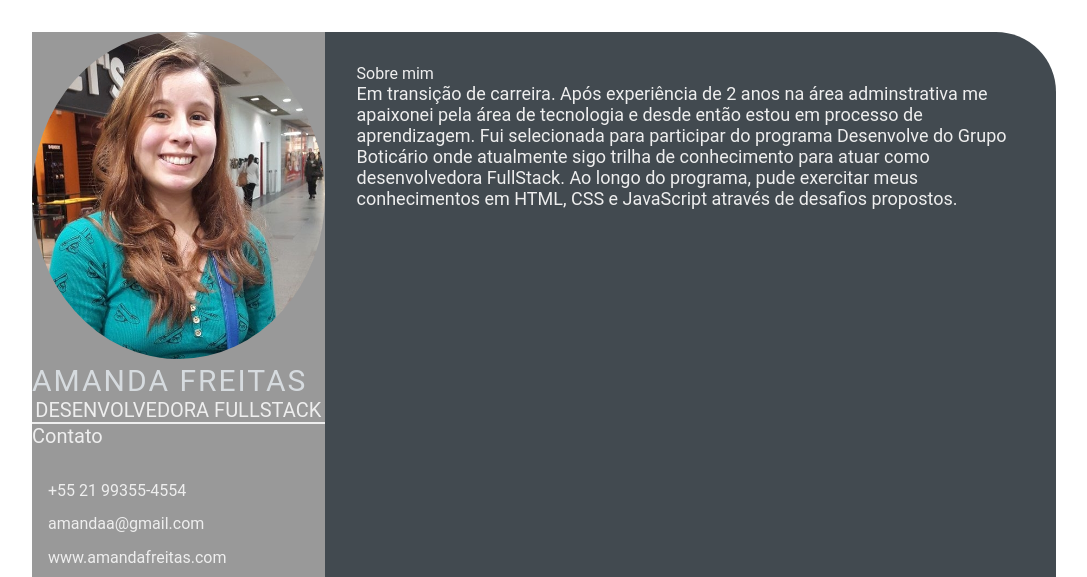
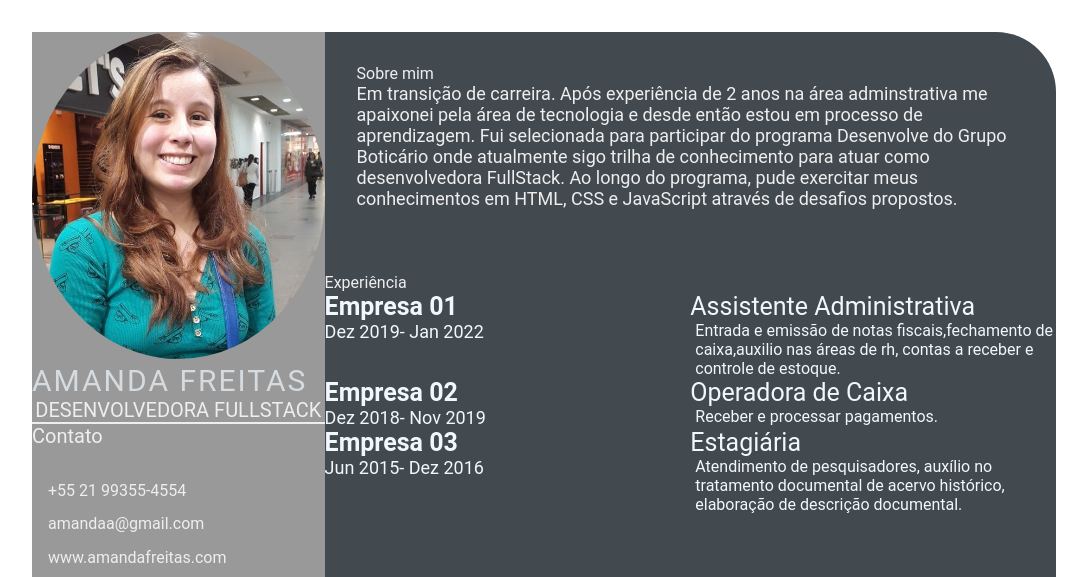
Before and after one commit to amandaafreitas/amandaafreitas.github.io, a plain HTML site: page index.html in a window 1280 px wide. Shown: the top 577 px of the page, without its empty margins (96-1183 px from the left). Drawn offline with Linux system fonts and the light colour scheme.

Commit message:
feature> add job experience (#3)

```diff
--- a/index.html
+++ b/index.html
@@ -58,9 +58,44 @@
                     <div class="right-title">Sobre mim</div>
                     <p class="about-me-contents">Em transição de carreira. Após experiência de 2 anos na área adminstrativa me apaixonei pela área de tecnologia e desde então estou em processo de aprendizagem. Fui selecionada para participar do programa Desenvolve do Grupo Boticário onde atualmente sigo trilha de conhecimento para atuar como desenvolvedora FullStack. Ao longo do programa, pude exercitar meus conhecimentos em HTML, CSS e JavaScript através de desafios propostos.</p>
             </div>
-        </section>
+            <section class="experience-gap">
+                <div class="right-title">Experiência</div>
+                <div class="experience-contents">
+                    <div class="exp-left">
+                        <p class="exp-company-name">Empresa 01</p>
+                        <p class="exp-time-period"> Dez 2019- Jan 2022</p>
+                    </div>
+                    <div class="exp-right">
+                        <p class="exp-position"> Assistente Administrativa</p>
+                        <p class="exp-desc">
+                            Entrada e emissão de notas fiscais,fechamento de caixa,auxilio nas áreas de rh, contas a receber e controle de estoque.
+                        </p>
+                    </div>
 
-        </div>
+                    <div class="exp-left">
+                        <p class="exp-company-name">Empresa 02</p>
+                        <p class="exp-time-period"> Dez 2018- Nov 2019</p>
+                    </div>
+                    <div class="exp-right">
+                        <p class="exp-position"> Operadora de Caixa </p>
+                        <p class="exp-desc">
+                            Receber e processar pagamentos.
+                        </p>
+                    </div>
+                    <div class="exp-left">
+                        <p class="exp-company-name">Empresa 03</p>
+                        <p class="exp-time-period"> Jun 2015- Dez 2016</p>
+                    </div>
+                    <div class="exp-right">
+                        <p class="exp-position"> Estagiária </p>
+                        <p class="exp-desc">
+                            Atendimento de pesquisadores, auxílio no tratamento documental de acervo histórico, elaboração de descrição documental.
+
+                        </p>
+                    </div>
+                </div>
+
+            </section>
         </section>
 
     </main>
--- a/style.css
+++ b/style.css
@@ -101,3 +101,38 @@
   font-size: 18px;
   color: #eeeeee;
 }
+
+.experience-contents,
+.education-contents,
+.awards-contents {
+  display: grid;
+  grid-template-columns: repeat(2, 1fr);
+  padding-bottom: 2rem;
+  color: #f1f8fd;
+}
+
+.exp-company-name,
+.education-school-name,
+.awards-company-name {
+  font-size: 25px;
+  font-weight: bold;
+}
+
+.exp-time-period,
+.educationp-time-period,
+.awards-time-period {
+  font-size: 18px;
+}
+
+.exp-position,
+.education-subject,
+.awards-name {
+  font-size: 25px;
+}
+
+.exp-desc,
+.education-desc,
+.awards-desc {
+  font-size: 16px;
+  padding-left: 5px;
+}
```
